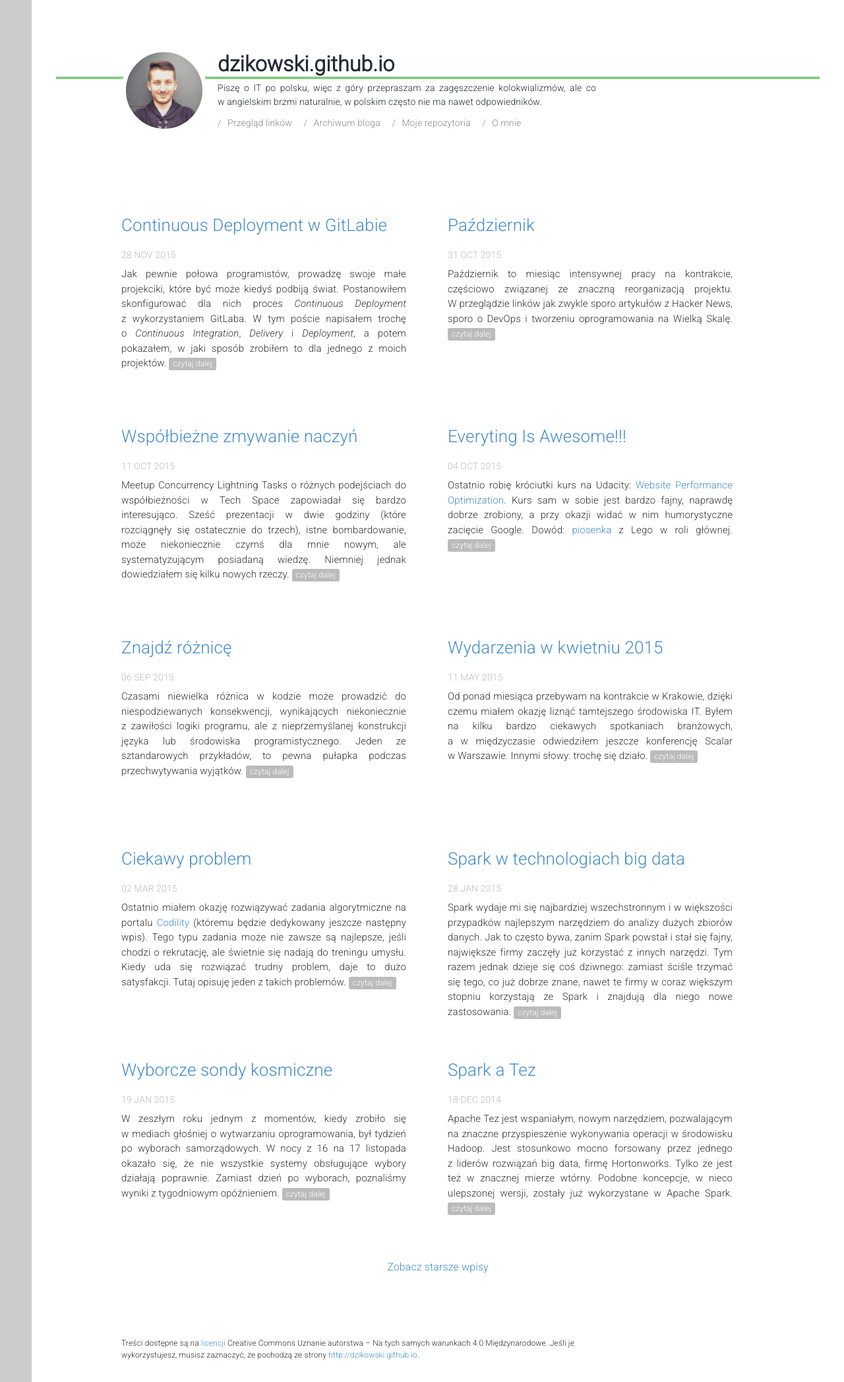
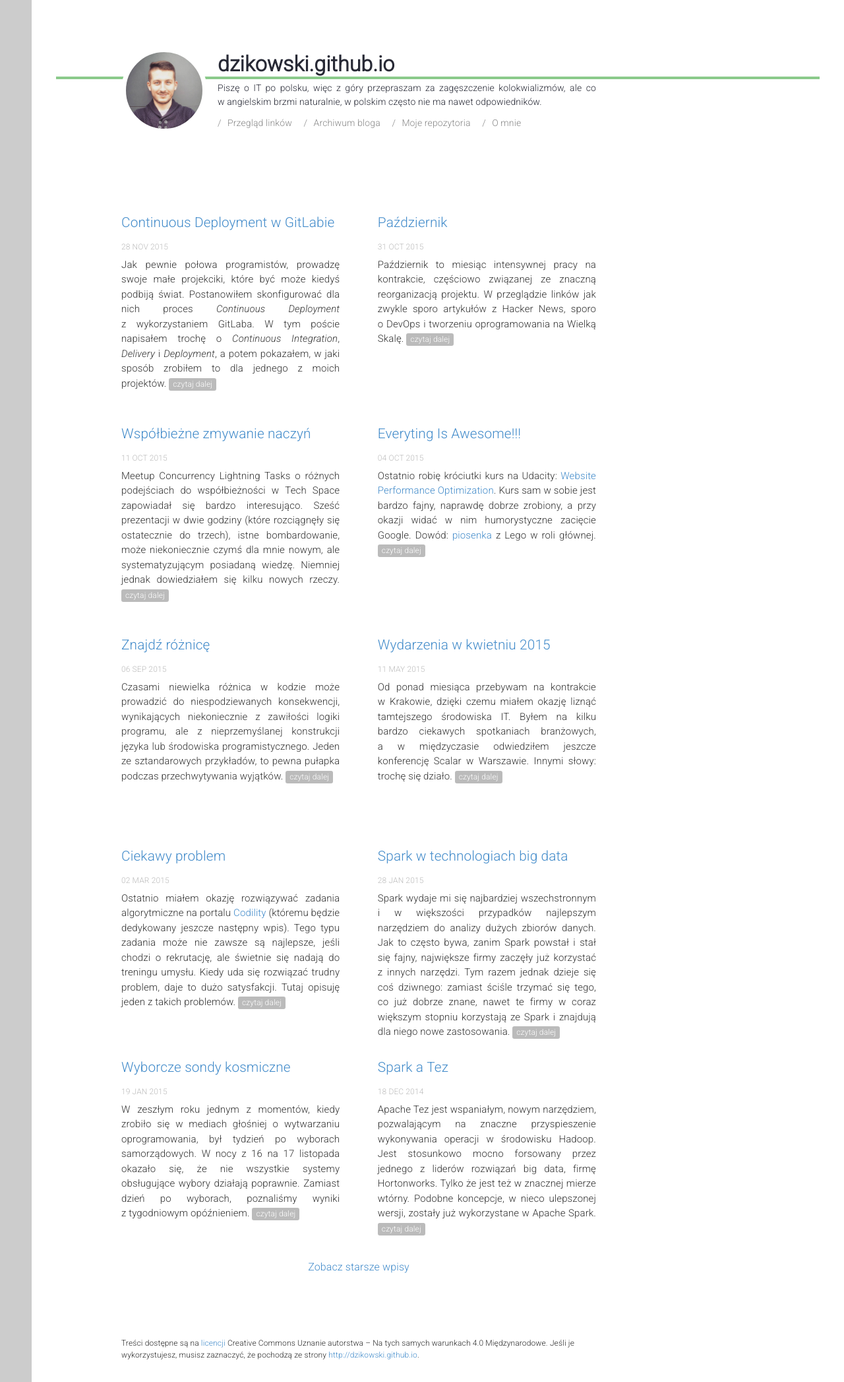
Before and after one commit to dzikowski/dzikowski.github.io, a Jekyll site: the page built from index.html, in a window 1280 px wide. Shown: the whole page at 66% size. Built offline with Jekyll 4.4.1, drawn with Linux system fonts in a browser that asks for light colours; nearby versions of some CDN libraries.

Commit message:
style fixes

```diff
--- a/assets/css/main.scss
+++ b/assets/css/main.scss
@@ -419,7 +419,7 @@ div.page-content {
   ul {
     padding: 0 0 1em 0;
     li {
-      @include font-size(14px);
+      @include font-size(13px);
       color: $color-2;
       line-height: 1.6;
       background: url(./images/bullet.svg);
@@ -430,14 +430,14 @@ div.page-content {
     }
     @include MQ(M){
       li {
-        @include font-size(16px);
+        @include font-size(15px);
         line-height: 1.5;
         background-position: 0 7px;
       }
     }
   }
   ol {
-    @include font-size(12px);
+    @include font-size(13px);
     // padding-top: 1em;
     padding-bottom: 1em;
     list-style: decimal;
@@ -450,7 +450,7 @@ div.page-content {
       position:relative;
     }
     @include MQ(M){
-      @include font-size(16px);
+      @include font-size(15px);
       li {
         line-height: 1.5;
         background-position: 0 7px;
@@ -728,15 +728,23 @@ div.posts {
 
 @include MQ(L) {
     .leading {
-        margin-left: -2em;
-    }
-    .leading .post {
-        display: inline-block;
-        width: 50%;
-        padding: 0 2em;
-        margin-right: -5px;
-        vertical-align: top;
-        height: 320px;
+        h2 {
+            font-size: 1.3em;
+        }
+        .post-date {
+            font-size: .75em;
+        }
+        .post {
+            display: block;
+            width: 46%;
+            height: 320px;
+        }
+        .post:nth-child(2n+1) {
+            float: left;
+        }
+        .post:nth-child(2n) {
+            float: right;
+        }
     }
 }
 @include MQ(L) {
--- a/index.html
+++ b/index.html
@@ -6,14 +6,14 @@ layout: default
 
 <div id="home" class="page-content wc-container">
 
-	<div class="posts leading">
+	<div class="posts reading leading">
   		{% for post in site.posts limit:10 %}
   			<div class="post">
-    			<h3 class="post-title nocount">
+    			<h2 class="post-title nocount">
 			      <a href="{{ post.url | prepend: site.baseurl | prepend: site.url }}">
 			        {{ post.title }}
 			      </a>
-    			</h3>
+    			</h2>
     			<span class="post-date">
     			    {{ post.date | date_to_string }}
                 </span>
@@ -25,8 +25,8 @@ layout: default
   				</p>
   			</div>
   		{% endfor %}
-	</div>
-	<div class="post-footer">
-		<div class="column-full"><a href="{{ '/archive' | prepend: site.baseurl | prepend: site.url }}">Zobacz starsze wpisy</a></div>
+	    <div class="post-footer">
+		    <div class="column-full"><a href="{{ '/archive' | prepend: site.baseurl | prepend: site.url }}">Zobacz starsze wpisy</a></div>
+	    </div>
 	</div>
 </div>
--- a/links.html
+++ b/links.html
@@ -27,7 +27,7 @@ title: Przegląd linków
       {% if post.category == "links" %}
 	    {% capture currentyear %}{{post.date | date: "%Y"}}{% endcapture %}
 	    {% if currentyear != year %}
-      <h1>{{ currentyear }}</h1>
+      <h2 class="nocount">{{ currentyear }}</h2>
       {% capture year %}{{currentyear}}{% endcapture %}
         {% endif %}
         <p><a href="{{ post.url | prepend: site.baseurl }}">{{ post.title }}</a>: {{ post.description }}</p>
```
Also changed, not shown: _posts/2015-11-28-gitlab.md (+19 -31 lines).
